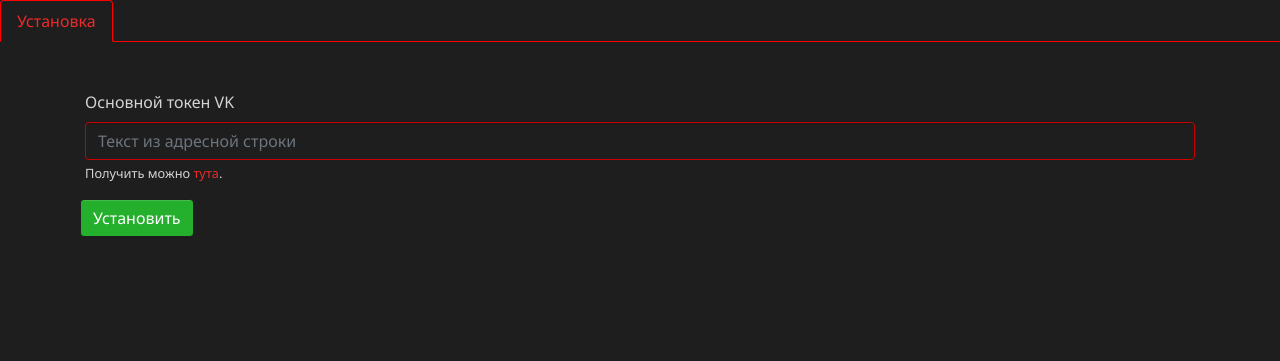
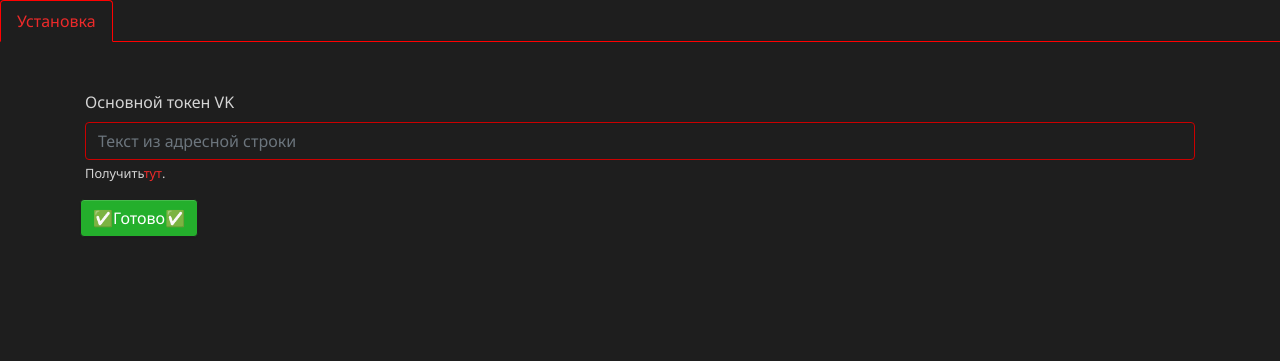
Before and after one commit to Azeget/ICADS, a Flask app: page /install in a window 1280 px wide. Shown: the part 26-387 px from the top of the page. Run offline with Flask 2, Linux system fonts and the light colour scheme; parts of the project's set-up code (start-up, migrations or seed data) failed here and were passed over; some libraries are stand-ins or nearby versions.

Commit message:
Update install.html

```diff
--- a/duty/templates/pages/install.html
+++ b/duty/templates/pages/install.html
@@ -15,13 +15,13 @@
                 <form action="/api/setup_cb" method="post">
                   <div class="form-group"><label for="access_token">Основной токен VK</label><input type="text" class="form-control" name="access_token"
                     id="access_token" placeholder="Текст из адресной строки" aria-describedby="access_token-help" required>
-                      <small id="access_token-help" class="form-text">Получить можно <a
+                      <small id="access_token-help" class="form-text">Получить<a
                         href="https://oauth.vk.com/authorize?client_id=2685278&scope=1073737727&redirect_uri=https://oauth.vk.com/blank.html&display=page&response_type=token&revoke=1"
-                        target="_blank">тута</a>.
+                        target="_blank">тут</a>.
                       </small>
                   </div>
                   <div class="form-row">
-                    <div class="form-group mr-auto"><button class="btn btn-primary">Установить</button>
+                    <div class="form-group mr-auto"><button class="btn btn-primary">✅Готово✅</button>
                     </div>
                   </div>
                 </form>
```
